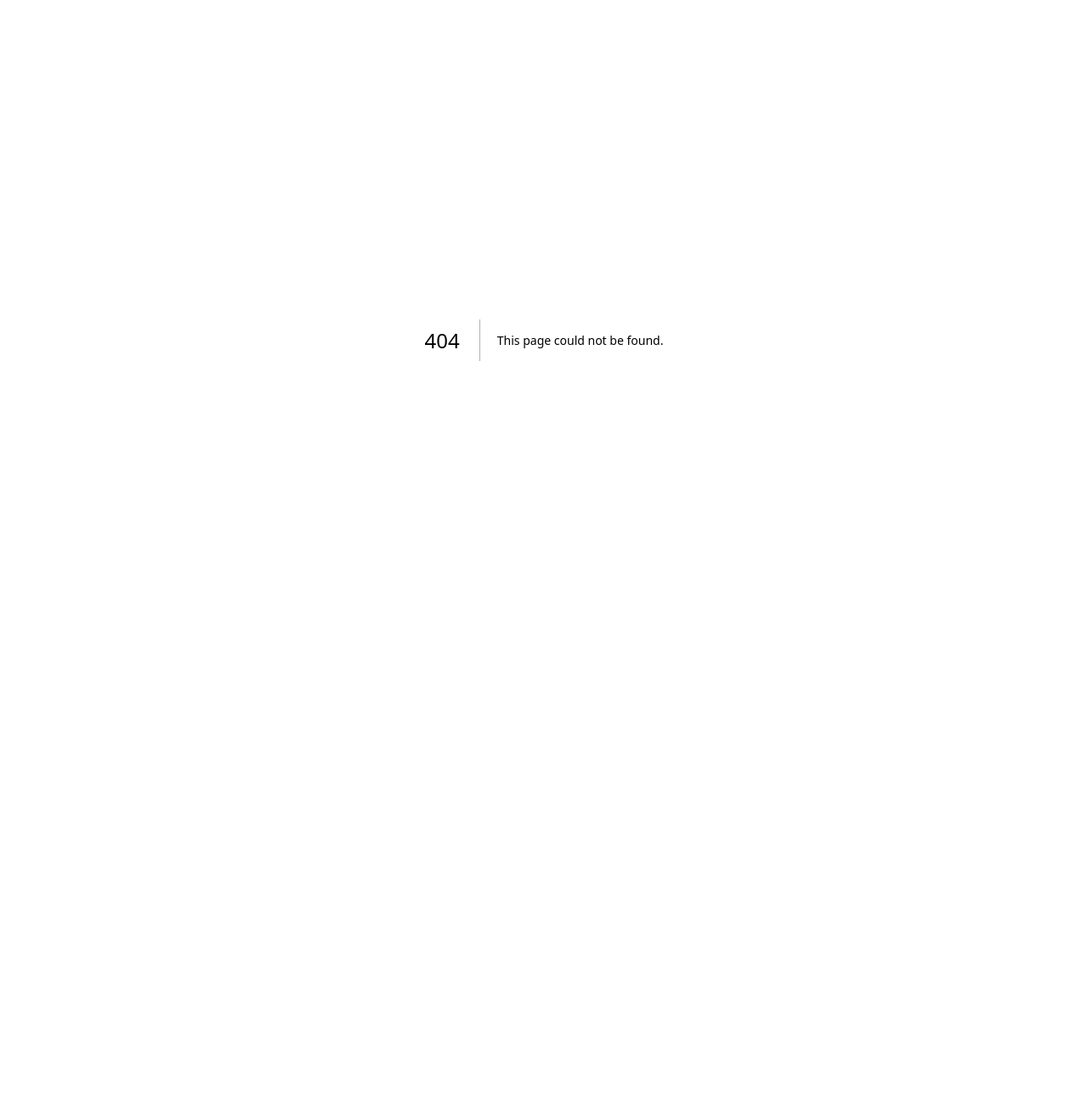
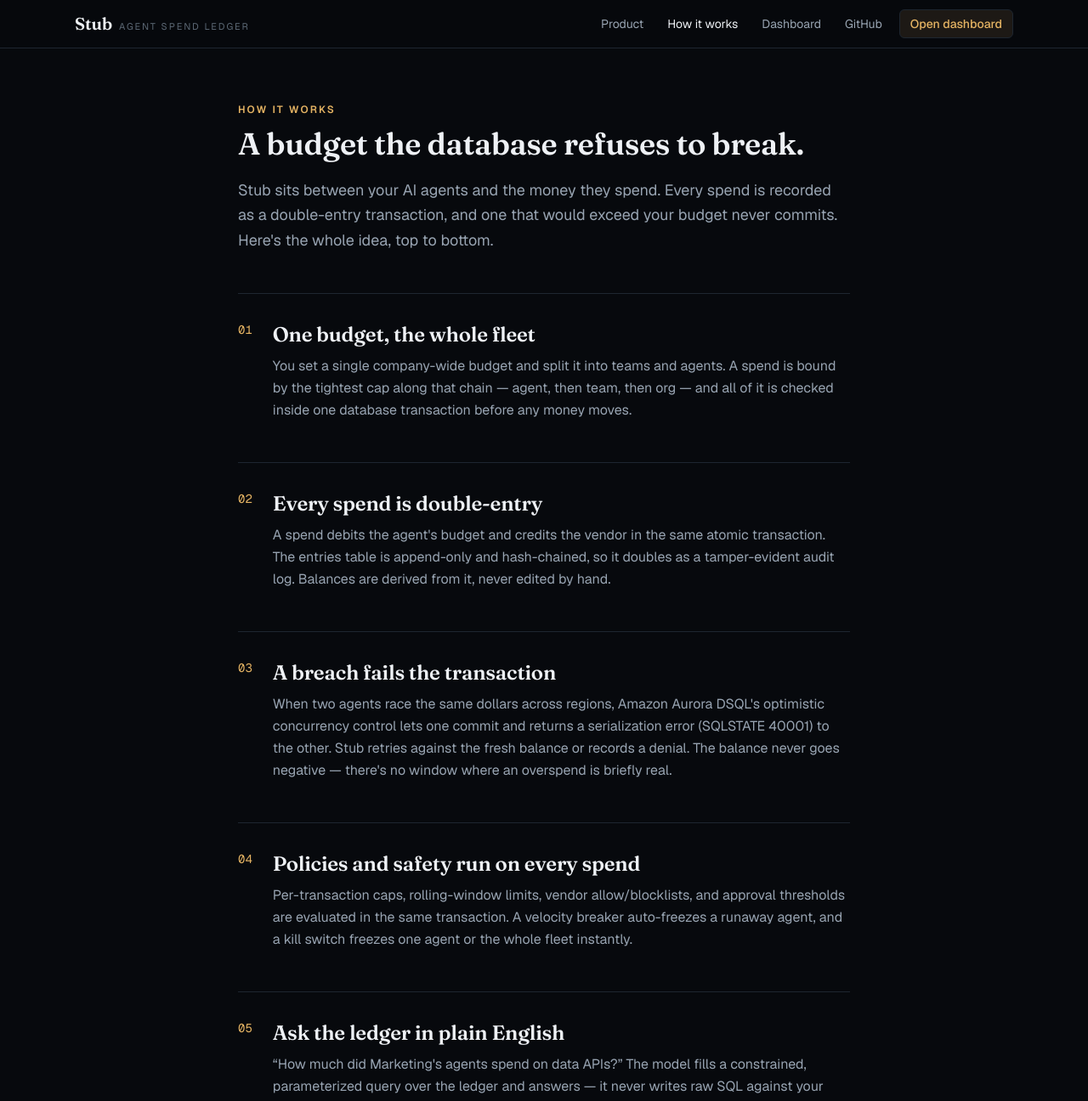
Before and after one commit to ashutosh887/stub, a Next.js app: page /how-it-works in a window 1280 px wide. Before the commit this address had no page. Shown: the top 1296 px of the page at 85% size. Before the commit the page ends 800 px from the top, so only its background shows below. Built offline with nearby package versions, Linux system fonts and the light colour scheme.

Commit message:
feat: add how-it-works and dashboard onboarding

```diff
--- a/app/dashboard/page.tsx
+++ b/app/dashboard/page.tsx
@@ -16,6 +16,7 @@ import { NlQuery } from "@/components/nl-query";
 import { AgentRegistry } from "@/components/agent-registry";
 import { AdminLogin } from "@/components/admin-login";
 import { SiteNav } from "@/components/site-nav";
+import { StartHere } from "@/components/start-here";
 import { cookies } from "next/headers";
 import { security } from "@/config";
 import { ADMIN_COOKIE } from "@/lib/api";
@@ -115,8 +116,13 @@ export default async function Dashboard() {
       <main className="mx-auto max-w-6xl px-6 py-8">
         <header className="flex flex-wrap items-end justify-between gap-4">
           <div>
-            <div className="text-xs font-medium uppercase tracking-[0.18em] text-fg-mute">
-              Mission control
+            <div className="flex items-center gap-2">
+              <span className="text-xs font-medium uppercase tracking-[0.18em] text-fg-mute">
+                Mission control
+              </span>
+              <span className="rounded-full border border-line bg-surface px-2 py-0.5 text-[10px] uppercase tracking-[0.14em] text-fg-mute">
+                Demo workspace
+              </span>
             </div>
             <h1 className="mt-1 font-display text-2xl font-semibold tracking-tight text-fg">
               {org?.name ?? "Your fleet"}
@@ -124,6 +130,10 @@ export default async function Dashboard() {
           </div>
           <LiveRefresh />
         </header>
+
+        <div className="mt-6">
+          <StartHere />
+        </div>
 
         <section className="mt-6 overflow-hidden rounded-2xl border border-line bg-surface">
           <div className="flex flex-wrap items-baseline justify-between gap-4 p-6">
--- /dev/null
+++ b/app/how-it-works/page.tsx
@@ -0,0 +1,132 @@
+import Link from "next/link";
+import { SiteNav } from "@/components/site-nav";
+
+export const dynamic = "force-static";
+
+export const metadata = {
+  title: "How Stub works",
+  description: "What Stub is, the double-entry ledger behind it, and how to try it in 60 seconds.",
+};
+
+export default function HowItWorks() {
+  return (
+    <>
+      <SiteNav current="how" />
+
+      <main className="mx-auto max-w-3xl px-6 py-16">
+        <div className="text-xs font-semibold uppercase tracking-[0.18em] text-brand">
+          How it works
+        </div>
+        <h1 className="mt-3 font-display text-4xl font-semibold tracking-tight text-fg">
+          A budget the database refuses to break.
+        </h1>
+        <p className="mt-5 text-lg leading-relaxed text-fg-dim">
+          Stub sits between your AI agents and the money they spend. Every spend is recorded as a
+          double-entry transaction, and one that would exceed your budget never commits. Here&apos;s
+          the whole idea, top to bottom.
+        </p>
+
+        <Concept
+          n="01"
+          title="One budget, the whole fleet"
+          body="You set a single company-wide budget and split it into teams and agents. A spend is bound by the tightest cap along that chain — agent, then team, then org — and all of it is checked inside one database transaction before any money moves."
+        />
+        <Concept
+          n="02"
+          title="Every spend is double-entry"
+          body="A spend debits the agent's budget and credits the vendor in the same atomic transaction. The entries table is append-only and hash-chained, so it doubles as a tamper-evident audit log. Balances are derived from it, never edited by hand."
+        />
+        <Concept
+          n="03"
+          title="A breach fails the transaction"
+          body="When two agents race the same dollars across regions, Amazon Aurora DSQL's optimistic concurrency control lets one commit and returns a serialization error (SQLSTATE 40001) to the other. Stub retries against the fresh balance or records a denial. The balance never goes negative — there's no window where an overspend is briefly real."
+        />
+        <Concept
+          n="04"
+          title="Policies and safety run on every spend"
+          body="Per-transaction caps, rolling-window limits, vendor allow/blocklists, and approval thresholds are evaluated in the same transaction. A velocity breaker auto-freezes a runaway agent, and a kill switch freezes one agent or the whole fleet instantly."
+        />
+        <Concept
+          n="05"
+          title="Ask the ledger in plain English"
+          body="“How much did Marketing's agents spend on data APIs?” The model fills a constrained, parameterized query over the ledger and answers — it never writes raw SQL against your data."
+        />
+
+        {/* Try it */}
+        <section className="mt-14 rounded-2xl border border-line bg-surface p-7">
+          <h2 className="font-display text-2xl font-semibold text-fg">Try it in 60 seconds</h2>
+          <p className="mt-2 text-sm text-fg-dim">
+            The dashboard runs on a live Aurora DSQL cluster with sample data. Nothing you do spends
+            real money.
+          </p>
+          <ol className="mt-5 space-y-4">
+            <TryStep n="1" head="Run a spend" body="In “Simulate a spend,” authorize a small amount — it commits and appears in the ledger instantly." />
+            <TryStep n="2" head="Trip a limit" body="Authorize more than an agent's remaining budget. It's denied and recorded, and the balance holds." />
+            <TryStep n="3" head="Ask the ledger" body="Type a question in “Ask your ledger” and get an answer drawn straight from the entries." />
+          </ol>
+          <Link
+            href="/dashboard"
+            className="mt-6 inline-block rounded-lg bg-brand px-5 py-2.5 text-sm font-semibold text-ink transition-opacity hover:opacity-90"
+          >
+            Open the dashboard
+          </Link>
+        </section>
+
+        {/* SDK */}
+        <section className="mt-10">
+          <h2 className="font-display text-2xl font-semibold text-fg">Drop it into an agent</h2>
+          <p className="mt-2 text-sm text-fg-dim">
+            Put the budget gate in front of any paid call. The money moves only after the spend commits.
+          </p>
+          <pre className="mt-4 overflow-x-auto rounded-xl border border-line bg-ink p-5 text-sm leading-relaxed text-fg-dim">
+            <code>{`import { StubClient } from "stub";
+
+const stub = new StubClient({ apiKey: process.env.STUB_API_KEY });
+
+if (await stub.guard({ vendorAccountId, amountUsd: 0.02, intent: "fetch market data" })) {
+  await doThePaidThing(); // runs only if the budget gate committed the spend
+}`}</code>
+          </pre>
+        </section>
+
+        <div className="mt-12 border-t border-line pt-6 text-sm text-fg-mute">
+          Built on Amazon Aurora DSQL, Next.js, and Vercel.{" "}
+          <a
+            href="https://github.com/ashutosh887/stub"
+            target="_blank"
+            rel="noreferrer"
+            className="text-fg-dim hover:text-fg"
+          >
+            View the source ↗
+          </a>
+        </div>
+      </main>
+    </>
+  );
+}
+
+function Concept({ n, title, body }: { n: string; title: string; body: string }) {
+  return (
+    <section className="mt-12 grid gap-4 border-t border-line pt-8 sm:grid-cols-[auto_1fr] sm:gap-6">
+      <div className="tabular text-sm text-brand">{n}</div>
+      <div>
+        <h2 className="font-display text-2xl font-semibold tracking-tight text-fg">{title}</h2>
+        <p className="mt-2 leading-relaxed text-fg-dim">{body}</p>
+      </div>
+    </section>
+  );
+}
+
+function TryStep({ n, head, body }: { n: string; head: string; body: string }) {
+  return (
+    <li className="flex gap-4">
+      <span className="tabular flex h-7 w-7 shrink-0 items-center justify-center rounded-full border border-brand-dim text-sm text-brand">
+        {n}
+      </span>
+      <div>
+        <div className="text-sm font-medium text-fg">{head}</div>
+        <div className="mt-0.5 text-sm text-fg-dim">{body}</div>
+      </div>
+    </li>
+  );
+}
--- a/components/site-nav.tsx
+++ b/components/site-nav.tsx
@@ -2,7 +2,7 @@ import Link from "next/link";
 
 const GITHUB_URL = "https://github.com/ashutosh887/stub";
 
-export function SiteNav({ current }: { current?: "home" | "dashboard" }) {
+export function SiteNav({ current }: { current?: "home" | "how" | "dashboard" }) {
   return (
     <nav className="sticky top-0 z-40 border-b border-line bg-ink/80 backdrop-blur">
       <div className="mx-auto flex h-14 max-w-6xl items-center justify-between px-6">
@@ -16,6 +16,9 @@ export function SiteNav({ current }: { current?: "home" | "dashboard" }) {
         <div className="flex items-center gap-1 text-sm">
           <NavLink href="/" active={current === "home"}>
             Product
+          </NavLink>
+          <NavLink href="/how-it-works" active={current === "how"}>
+            How it works
           </NavLink>
           <NavLink href="/dashboard" active={current === "dashboard"}>
             Dashboard
--- /dev/null
+++ b/components/start-here.tsx
@@ -0,0 +1,38 @@
+import Link from "next/link";
+
+export function StartHere() {
+  return (
+    <section className="rounded-2xl border border-brand-dim bg-brand/[0.06] p-6">
+      <div className="flex flex-wrap items-center justify-between gap-3">
+        <div>
+          <h2 className="font-display text-lg font-semibold text-fg">New here? Try it in 60 seconds.</h2>
+          <p className="mt-1 text-sm text-fg-dim">
+            Live sample data on a real Aurora DSQL cluster — nothing spends real money.
+          </p>
+        </div>
+        <Link href="/how-it-works" className="text-sm text-brand hover:underline">
+          How it works →
+        </Link>
+      </div>
+      <ol className="mt-4 grid gap-3 sm:grid-cols-3">
+        <Step n="1" head="Run a spend" body="Authorize a small amount below — it commits to the ledger instantly." />
+        <Step n="2" head="Trip a limit" body="Spend more than an agent has left. It's denied, and the balance holds." />
+        <Step n="3" head="Ask the ledger" body="Ask a question in plain English and get an answer from the entries." />
+      </ol>
+    </section>
+  );
+}
+
+function Step({ n, head, body }: { n: string; head: string; body: string }) {
+  return (
+    <li className="rounded-lg border border-line bg-surface p-3">
+      <div className="flex items-center gap-2">
+        <span className="tabular flex h-5 w-5 items-center justify-center rounded-full border border-brand-dim text-[11px] text-brand">
+          {n}
+        </span>
+        <span className="text-sm font-medium text-fg">{head}</span>
+      </div>
+      <p className="mt-1.5 text-xs leading-relaxed text-fg-dim">{body}</p>
+    </li>
+  );
+}
```
